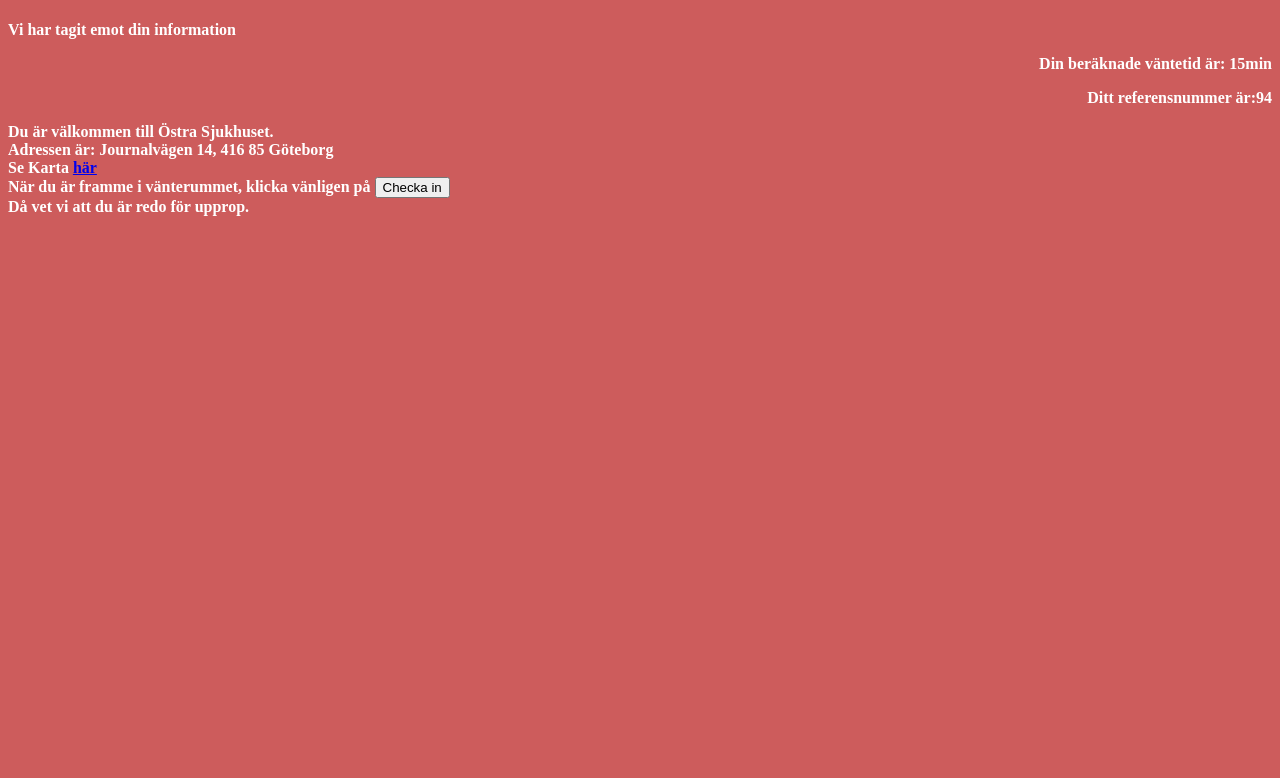
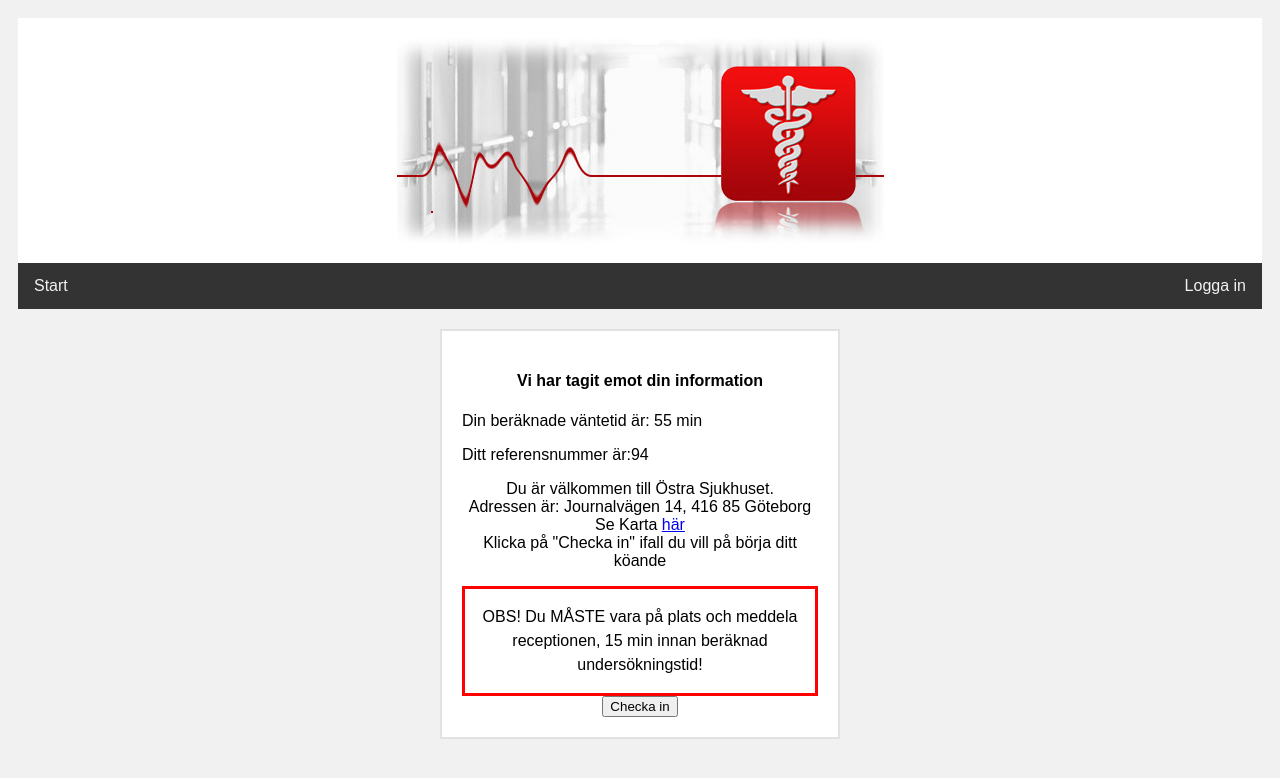
Before and after one commit to CSE-Hack-18/BigBoyif, a plain HTML site: page Information.html in a window 1280 px wide. Drawn offline with Linux system fonts and the light colour scheme.

Commit message:
new base

```diff
--- a/Information.html
+++ b/Information.html
@@ -1,12 +1,26 @@
-<!DOCTYPE html>
 <html>
     <head>
-  <link rel="stylesheet" href="login.css">
+        <title>Page Title</title>
+        <link rel="stylesheet" href="main.css">
     </head>
     <body>
+        <div class="header">
+            <img src="sjukhus.jpg" alt="Header">
+        </div>
 
-    <h4> Vi har tagit emot din information <p align="right"> Din beräknade väntetid är: 15min</p>
-        <p align="right" id="demo"></p>
+        <div class="topnav">
+          <a href="index.html">Start</a>
+          <a href="#" style="float:right">Logga in</a>
+        </div>
+
+        <div class="row">
+            <div class="Mcolumn">
+                <div class="card">
+
+                    <h4> Vi har tagit emot din information</h4>
+
+                        <p align="left"> Din beräknade väntetid är: 55 min</p>
+                        <p align="left" id="demo"></p>
 
 
 
@@ -15,9 +29,14 @@ Du är välkommen till Östra Sjukhuset.<br>
                 Adressen är: Journalvägen 14, 416 85 Göteborg <br>
                 Se Karta <a href="https://www.google.se/maps/dir/''/%C3%B6stra+sjukhuset+adress/@57.7215376,11.9838364,12z/data=!4m8!4m7!1m0!1m5!1m1!1s0x464ff68d6f8adcfb:0x604be30d72a8bac6!2m2!1d12.0538757!2d57.72155691"> här</a>
                 <br>
-När du är framme i vänterummet, klicka vänligen på <input type = "button" value="Checka in" onclick="buttonClick()"
+                Klicka på "Checka in" ifall du vill på börja ditt köande
+                <br>
+                <div class="center">
+                    <p>OBS! Du MÅSTE vara på plats och meddela receptionen, 15 min innan beräknad undersökningstid!</p>
+                </div>
+
+                <input type = "button" value="Checka in" onclick="buttonClick()"
                 />
-<br> Då vet vi att du är redo för upprop.</p></h4>
 
                 <script type = "text/javascript">
                 document.getElementById("demo").innerHTML ="Ditt referensnummer är:"+ Math.floor(Math.random()*100+1);
@@ -25,6 +44,8 @@ document.getElementById("demo").innerHTML ="Ditt referensnummer är:"+ Math.floo
                         alert('du är incheckad!');
                     }
                     </script>
-
+                </div>
+            </div>
+        </div>
     </body>
 </html>
--- a/hackathon.css
+++ /dev/null
@@ -1,19 +0,0 @@
-body {
-    background-color: indianred;
-}
-h1,h3 {
-    color: white;
-}
-p {
-    color: white;
-    word-spacing: normal;
-}
-
-ul{
-    color: white;
-    word-spacing: normal;
-}
-
-href{
-    color: white;
-}
--- a/login.css
+++ /dev/null
@@ -1,14 +0,0 @@
-body {
-    background-color: indianred;
-}
-
-div.a{
-    font-size: large;
-    color: white;
-}
-h3{
-    color: white;
-}
-h4{
-    color: white;
-}
--- /dev/null
+++ b/main.css
@@ -0,0 +1,85 @@
+    <style>
+        * {
+            box-sizing: border-box;
+        }
+        body {
+            font-family: Arial;
+            padding: 10px;
+            background: #f1f1f1;
+        }
+
+        .center {
+            line-height: 200px;
+            border: 3px solid red;
+            text-align: center;
+        }
+
+        .less p {
+            line-height: normal;
+            vertical-align: center;
+            padding-bottom: 0.0;
+        }
+
+        .center p {
+            line-height: 1.5;
+            display: inline-block;
+            vertical-align: middle;
+        }
+
+        /* Header/Blog Title */
+        .header {
+            padding: 20px;
+            text-align: center;
+            background: white;
+        }
+
+        .header h1 {
+            font-size: 30px;
+        }
+
+        /* Style the top navigation bar */
+        .topnav {
+            overflow: hidden;
+            background-color: #333;
+        }
+
+        .topnav a {
+            float: left;
+            display: block;
+            color: #f2f2f2;
+            text-align: center;
+            padding: 14px 16px;
+            text-decoration: none;
+        }
+
+        /* Change color on hover */
+        .topnav a:hover {
+            background-color: #ddd;
+            color: black;
+        }
+
+        .card {
+            background-color: white;
+            padding: 20px;
+            margin-top: 20px;
+            border: 2px solid #e2e2e2;
+        }
+
+        .center{
+            text-align: center;
+        }
+
+        .row:after {
+            content: "";
+            display: table;
+            clear: both;
+        }
+
+        .Mcolumn {
+            margin: auto;
+            text-align: center;
+            max-width: 400px;
+            float: center;
+            width: 100%;
+        }
+    </style>
```
Also changed, not shown: Hackathon.html (deleted, +0 -39 lines), Login.html (deleted, +0 -22 lines), To Operation.html (deleted, +0 -23 lines), fracture.html (+29 -8 lines), index.html (added, +53 -0 lines), operation.html (added, +37 -0 lines), sokavard.html (added, +43 -0 lines), sjukhus.jpg (added), 2 other files. Lines whose indentation alone changed are shown as unchanged.
